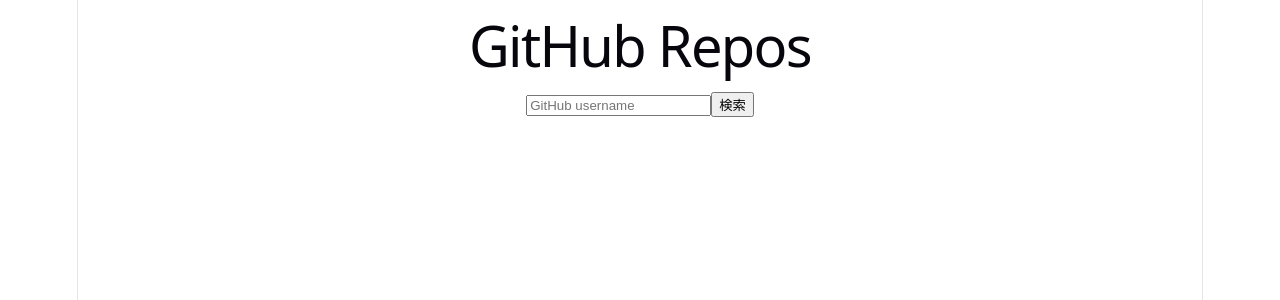
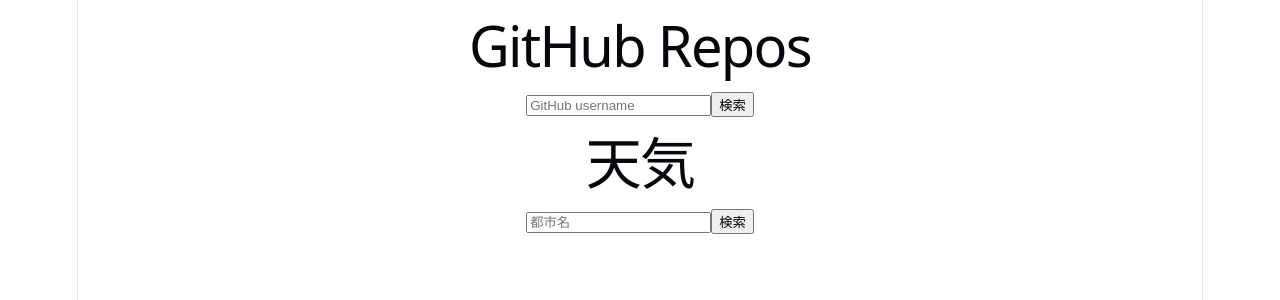
Before and after one commit to ry1246/dashboard, a React (Vite) app: page / in a window 1280 px wide. Shown: the top 300 px of the page. Built offline with nearby package versions, Linux system fonts and the light colour scheme.

Commit message:
feat: 天気情報の検索UIを追加

```diff
--- a/src/App.tsx
+++ b/src/App.tsx
@@ -1,6 +1,7 @@
 import { useState } from 'react'
 import type { FormEvent } from 'react'
 import { useGitHubRepos } from './hooks/useGitHubRepos'
+import { useWeather } from './hooks/useWeather'
 import './App.css'
 
 function App() {
@@ -8,9 +9,18 @@
   const [username, setUsername] = useState('')
   const { data: repos, isLoading, isError, error } = useGitHubRepos(username)
 
+  const [cityInput, setCityInput] = useState('')
+  const [city, setCity] = useState('')
+  const { geocoding, weather } = useWeather(city)
+
   const handleSubmit = (e: FormEvent<HTMLFormElement>) => {
     e.preventDefault()
     setUsername(input.trim())
+  }
+
+  const handleWeatherSubmit = (e: FormEvent<HTMLFormElement>) => {
+    e.preventDefault()
+    setCity(cityInput.trim())
   }
 
   return (
@@ -41,6 +51,27 @@
           ))}
         </ul>
       )}
+      <h1>天気</h1>
+      <form onSubmit={handleWeatherSubmit}>
+        <input
+          value={cityInput}
+          onChange={(e) => setCityInput(e.target.value)}
+          placeholder="都市名"
+        />
+        <button type="submit">検索</button>
+      </form>
+
+      {geocoding.isLoading && <p>場所を検索中...</p>}
+      {geocoding.isError && <p>エラー：{geocoding.error.message}</p>}
+      {city.length > 0 && geocoding.data === null && <p>都市が見つかりませんでした</p>}
+
+      {weather.isLoading && <p>天気を取得中...</p>}
+      {weather.isError && <p>エラー：{weather.error.message}</p>}
+      {geocoding.data && weather.data && (
+        <p>
+          {geocoding.data.name} ({geocoding.data.country}) : {weather.data.temperature}°C
+        </p>
+      )}
     </main>
   )
 }
```
